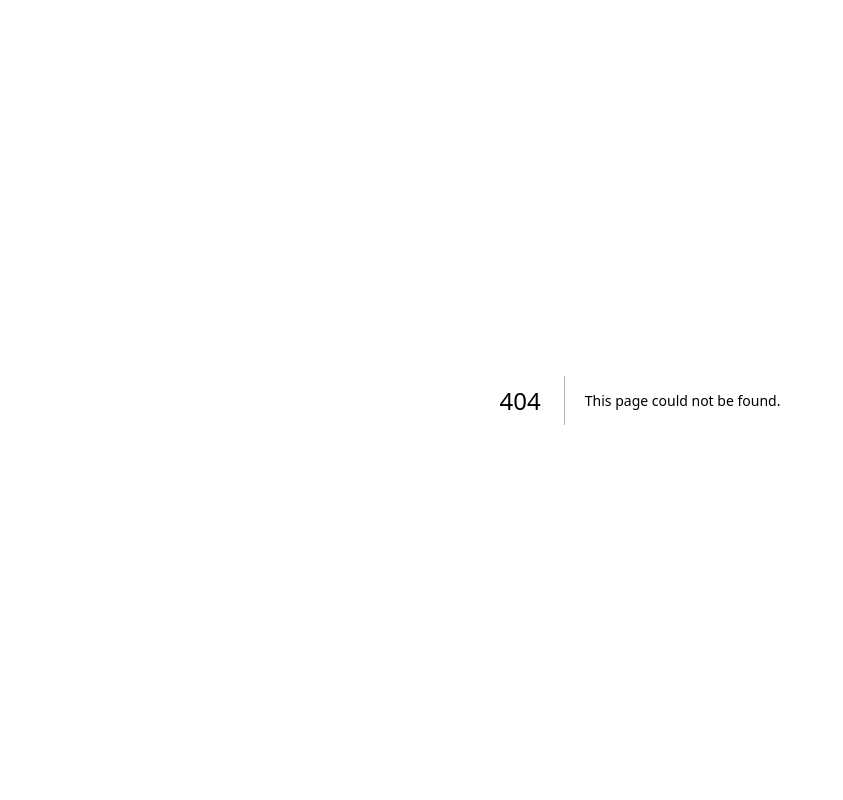
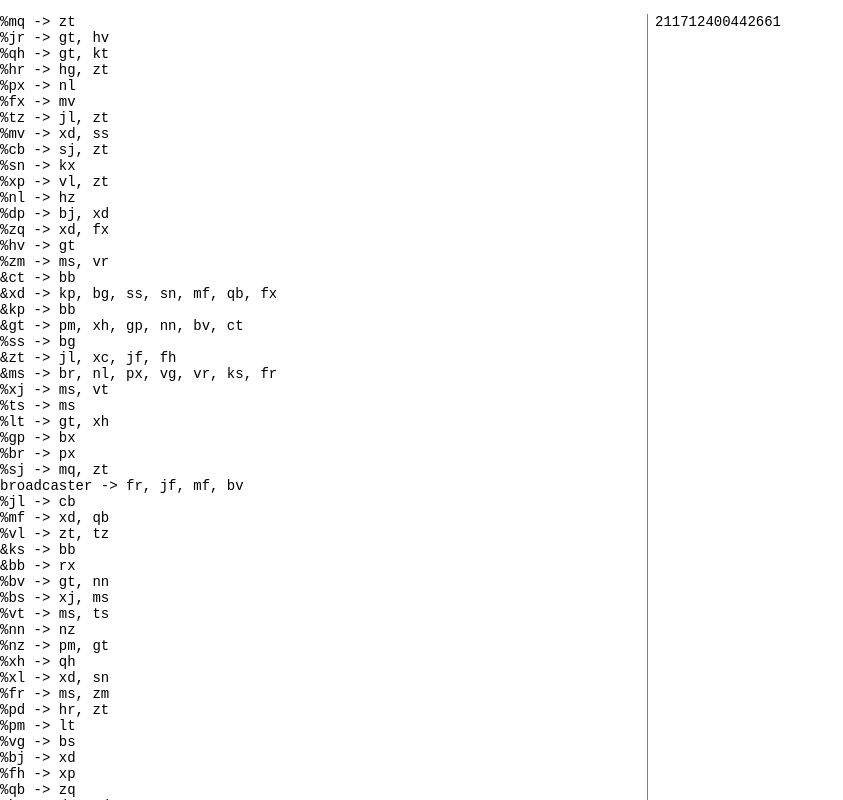
Before and after one commit to d-lukashevich/aoc, a Next.js app: page /days/2023/20 in a window 1280 px wide. Before the commit this address had no page. Shown: the top 800 px of the page, without its empty margins (0-843 px from the left). Built offline with nearby package versions, Linux system fonts and the light colour scheme.

Commit message:
feat(20.12.2023): add solution

```diff
--- /dev/null
+++ b/pages/days/2023/20.tsx
@@ -0,0 +1,143 @@
+import { PuzzleRenderer } from '@units/PuzzleRenderer';
+import { lcm, parseRows } from '@utils';
+
+type Module = {
+  name: string;
+  modules: string[];
+  sign: string;
+};
+
+type Signal = [string, 'low' | 'high', string];
+
+const getData = (raw: string) => {
+  const data = parseRows(raw).map((row) => {
+    const [left, right] = row.split('->');
+    const sign = left[0];
+    const name = (sign !== 'b' ? left.slice(1) : left).trim();
+    const modules = right.split(',').map((module) => module.trim());
+    return { name, modules, sign };
+  });
+
+  const map = data.reduce((acc: Record<string, Module>, { name, modules, sign }) => {
+    acc[name] = { name, modules, sign };
+    return acc;
+  }, {});
+
+  const flipFlops = Object.entries(map).reduce((acc: Record<string, boolean>, [name, { sign }]) => {
+    if (sign === '%') acc[name] = false;
+    return acc;
+  }, {});
+
+  const allC = Object.entries(map).reduce((acc, [name, { sign }]) => {
+    if (sign === '&') acc.add(name);
+    return acc;
+  }, new Set<string>());
+  const conjunctions = Object.entries(map).reduce(
+    (acc: Record<string, Record<string, boolean>>, [name, { modules }]) => {
+      modules.forEach((module) => {
+        if (!allC.has(module)) return acc;
+        acc[module] = acc[module] ?? {};
+        acc[module][name] = false;
+      });
+      return acc;
+    },
+    {}
+  );
+
+  return { map, flipFlops, conjunctions };
+};
+
+const run = ({
+  map,
+  flipFlops,
+  conjunctions,
+  onSignal,
+  onC,
+}: {
+  map: Record<string, Module>;
+  flipFlops: Record<string, boolean>;
+  conjunctions: Record<string, Record<string, boolean>>;
+  onSignal?: (signal: 'low' | 'high') => void;
+  onC?: (name: string) => void;
+}) => {
+  const signals: Signal[] = [['broadcaster', 'low', 'button']];
+
+  for (let i = 0; i < signals.length; i++) {
+    const signal = signals[i];
+    const [name, value, input] = signal;
+    onSignal?.(value);
+    if (!map[name]) continue;
+    const { sign, modules } = map[name];
+
+    switch (sign) {
+      case '%': {
+        if (value === 'low') {
+          modules.forEach((module) => {
+            signals.push([module, flipFlops[name] ? 'low' : 'high', name]);
+          });
+          flipFlops[name] = !flipFlops[name];
+        }
+        break;
+      }
+      case '&': {
+        conjunctions[name][input] = value === 'high';
+        const isHigh = Object.values(conjunctions[name]).every(Boolean);
+        onC?.(name);
+        modules.forEach((module) => {
+          signals.push([module, isHigh ? 'low' : 'high', name]);
+        });
+        break;
+      }
+      default: {
+        if (name === 'broadcaster') {
+          modules.forEach((module) => {
+            signals.push([module, value, name]);
+          });
+        }
+      }
+    }
+  }
+};
+
+const first = (raw: string) => {
+  const { map, flipFlops, conjunctions } = getData(raw);
+  const calls = { low: 0, high: 0 };
+
+  const onSignal = (signal: 'low' | 'high') => calls[signal]++;
+  for (let i = 0; i < 1000; i++) {
+    run({ map, flipFlops, conjunctions, onSignal });
+  }
+
+  return calls.low * calls.high;
+};
+
+const second = (raw: string) => {
+  const { map, flipFlops, conjunctions } = getData(raw);
+
+  // Analyzing the data input: preRx is always a conjunction with inputs getting "high" in a cycle
+  const preRx = Object.entries(map).find(([_, { modules }]) => modules.includes('rx'))?.[0]!;
+  const deciders = Object.entries(conjunctions[preRx]).reduce((acc: Record<string, number>, [name]) => {
+    acc[name] = 0;
+    return acc;
+  }, {});
+
+  let runI = 1;
+
+  const onC = (name: string) => {
+    if (name !== preRx) return;
+    Object.entries(conjunctions[name]).forEach(([name, value]) => {
+      if (value) deciders[name] ||= runI;
+    });
+  };
+
+  while (runI < 100000 && !Object.values(deciders).every(Boolean)) {
+    run({ map, flipFlops, conjunctions, onC });
+    runI++;
+  }
+
+  return lcm(...Object.values(deciders));
+};
+
+export default function Day() {
+  return <PuzzleRenderer func={second} first={first} second={second} />;
+}
```
Also changed, not shown: public/inputs/2023/20.txt (added).
